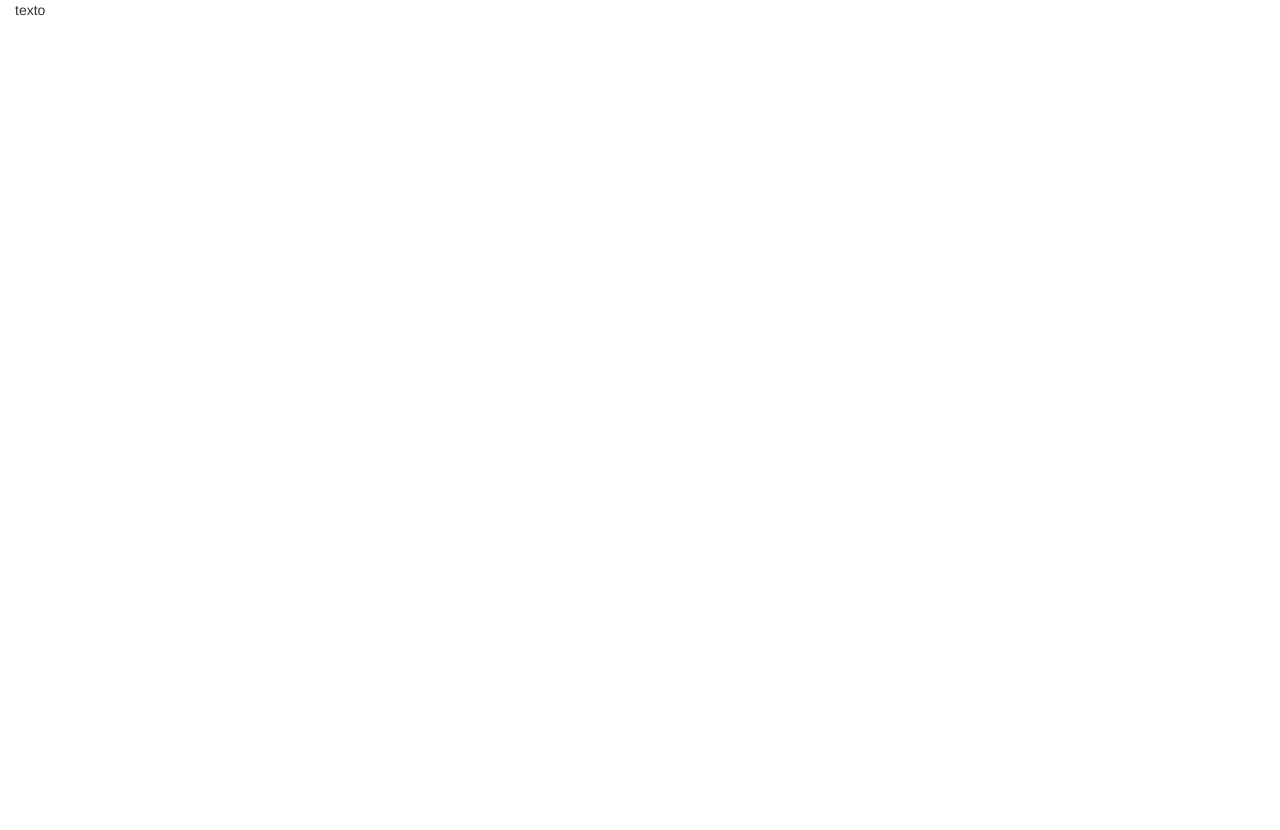
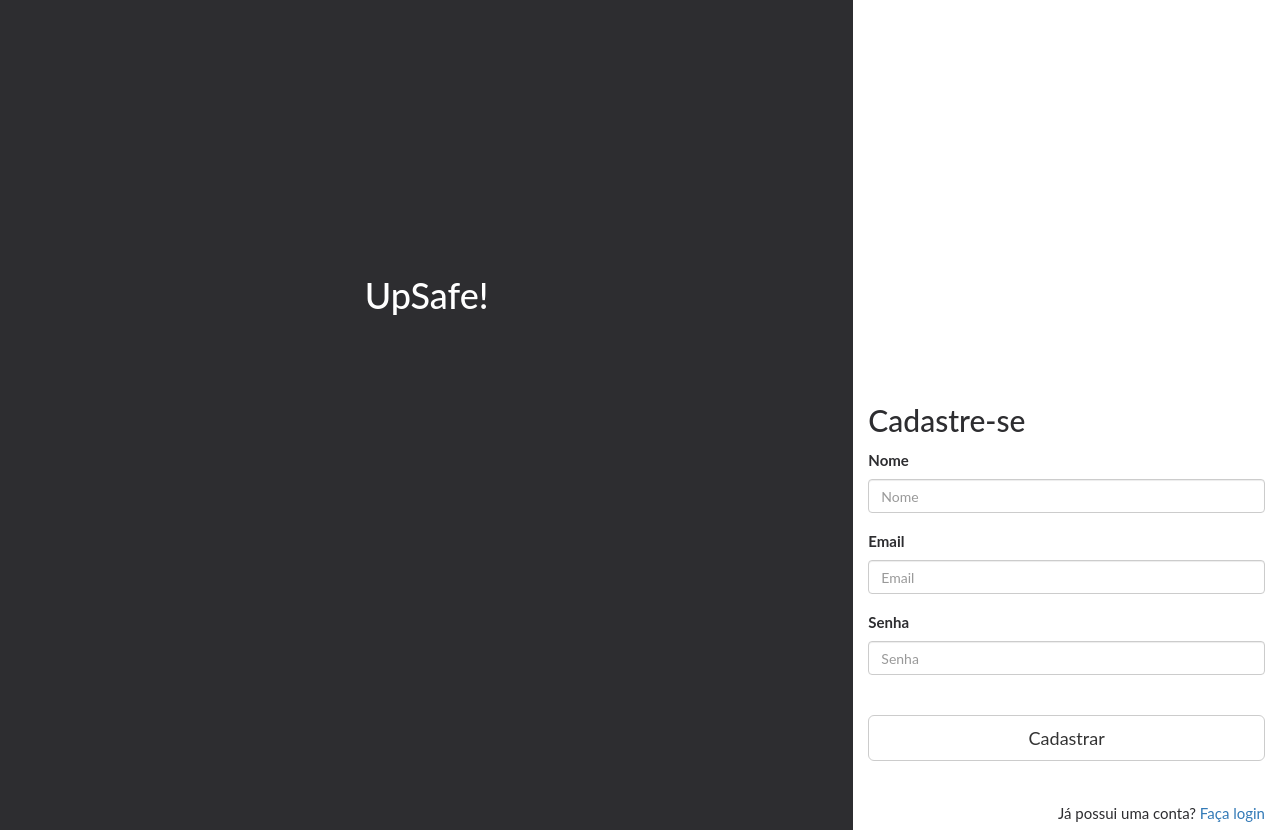
Before and after one commit to aguirresabino/projeto-lab-redes-WEB, a website: page src/index.html at #!/login in a window 1280 px wide. Shown: the top 830 px of the page. Before the commit the page ends 800 px from the top, so only its background shows below. Drawn offline with nearby package versions, Linux system fonts and the light colour scheme; some packages are replaced by stand-ins of ours.

Commit message:
Finalizando grid para mobile da tela de login

```diff
--- a/src/app/app.module.js
+++ b/src/app/app.module.js
@@ -8,7 +8,6 @@
 
   function preAtivador($rootScope, $location) {
     $rootScope.$on('$routeChangeStart', function(event, next, current) {
-      console.log(next.authorize);
       if(next.authorize) {
         if(!localStorage.token) {
           event.preventDefault();
--- a/src/views/login.html
+++ b/src/views/login.html
@@ -1,3 +1,77 @@
+<style type="text/css">
+	body{
+		background: #2d2d30;
+		font: 400 15px/1.8 Lato, sans-serif;
+        color: white;
+	}
+	div#intro{
+		/*background: #6ED0F6;	*/
+		min-height: 736px;
+		padding-top: 20%;
+	}
+	div#login{
+		background: white;
+		min-height: 590px;
+		color: #2d2d30;
+		padding-top: 30%;
+		padding-bottom: 50%;
+	}
+	div#login button{
+		margin: 10% 0;
+	}
+</style>
 <div class="container-fluid">
-	texto
+	<div class="row">
+		<div class="col-md-8 col-xs-12" id="intro">
+			<h1 class="text-center">UpSafe!</h1>
+		</div>
+		<div class="col-md-4 col-xs-12" id="login">
+			<h2>Cadastre-se</h2>
+			<form>
+				<div class="form-group">
+			    	<label for="nome">Nome</label>
+			    	<input type="text" class="form-control" id="nome" placeholder="Nome">
+			  	</div>
+			  	<div class="form-group">
+			    	<label for="email">Email</label>
+			    	<input type="emial" class="form-control" id="email" placeholder="Email">
+			  	</div>
+			  	<div class="form-group">
+			  		<label for="senha">Senha</label>
+			  		<input type="password" class="form-control" id="senha" placeholder="Senha">
+			  	</div>
+			  	<button type="submit" class="btn btn-default btn-lg btn-block">Cadastrar</button>
+			</form>
+			<p class="text-right">Já possui uma conta? <a data-toggle="modal" data-target="#loginModal">Faça login</a></p>
+
+			<!--Modal para login-->
+			<div class="modal fade" id="loginModal" role="dialog">
+			 	<div class="modal-dialog">
+			 		<!-- Modal content-->
+			      	<div class="modal-content">
+			        	<div class="modal-header">
+			          		<h4 class="modal-title">Acesse a conta</h4>
+			        	</div>
+			        	<div class="modal-body">
+			        		<form>
+			        			<div class="form-group">
+			        				<label for="login">Login</label>
+			        				<input type="text" class="form-control" id="login" placeholder="Login">
+			        			</div>
+			        			<div class="form-group">
+			        				<label for="senha">Senha</label>
+			        				<input type="password" class="form-control" id="senha" placeholder="Senha">
+			        			</div>
+			        			<button type="submit" class="btn btn-default btn-lg btn-block">Entrar</button>
+			        			<button type="button" class="btn btn-default btn-lg btn-block" data-dismiss="modal">Fechar</button>
+			        		</form>
+			        	</div>
+
+			      	</div>
+			    </div>
+			</div>
+			<!--Fim do modal-->
+
+		</div>
+	</div>
 </div>
```
